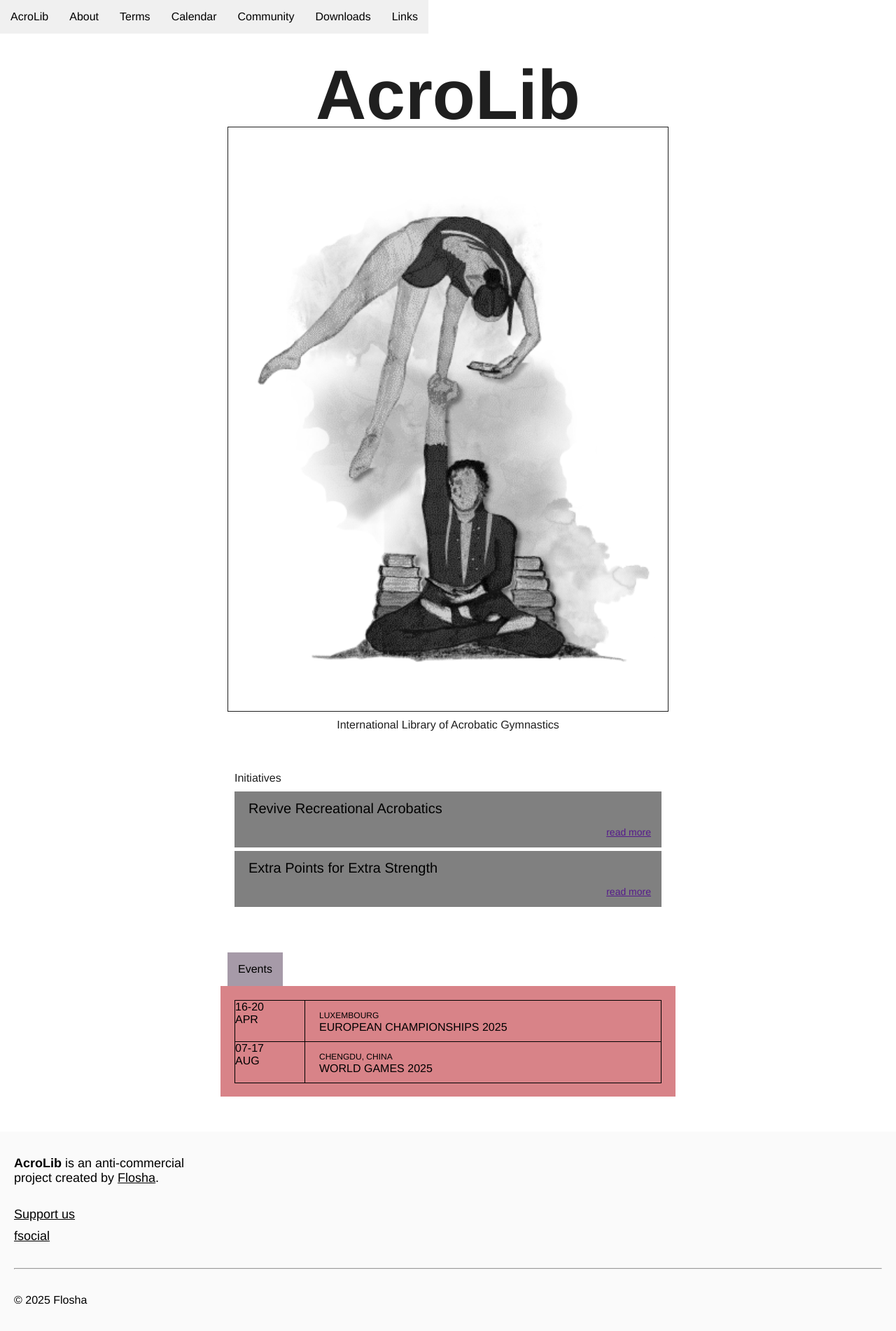
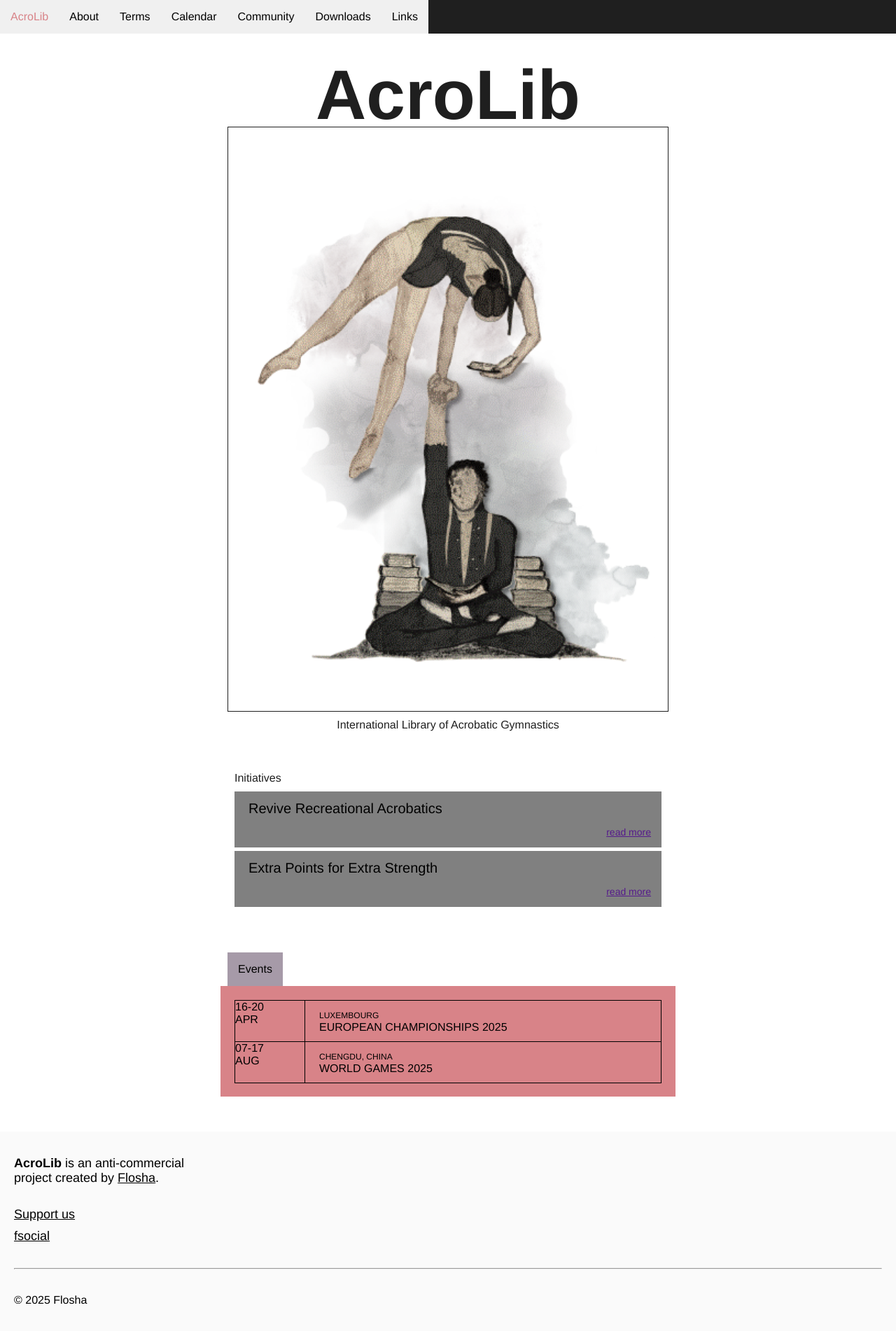
Before and after one commit to floshin/acrolib, a Jekyll site: the page built from index.md, in a window 1280 px wide. Shown: the whole page at 70% size. Built offline with Jekyll 4.4.1, drawn with Linux system fonts in a browser that asks for light colours; our own code applies the rules of GitHub Pages for plain Markdown files.

Commit message:
upd style

```diff
--- a/_layouts/default.html
+++ b/_layouts/default.html
@@ -85,7 +85,7 @@
 }
 
 header {
- /* background: var(--dark); */
+  background: var(--dark);
   width: 100%;
   top: 0;
 }
@@ -115,8 +115,8 @@ nav ul li {
   background: light-dark(var(--nav-bg-light), var(--dark));
   color: light-dark(black, var(--light));
 }
-    nav ul li::first-child a {
-      color: #D88388;
+    nav ul li:first-child {
+      color: var(--highlight);
     }
 
 body {
```
Also changed, not shown: index.md (+0 -1 lines).
